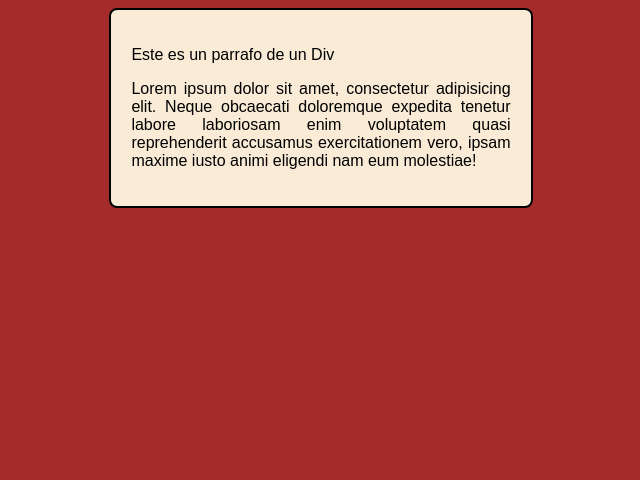
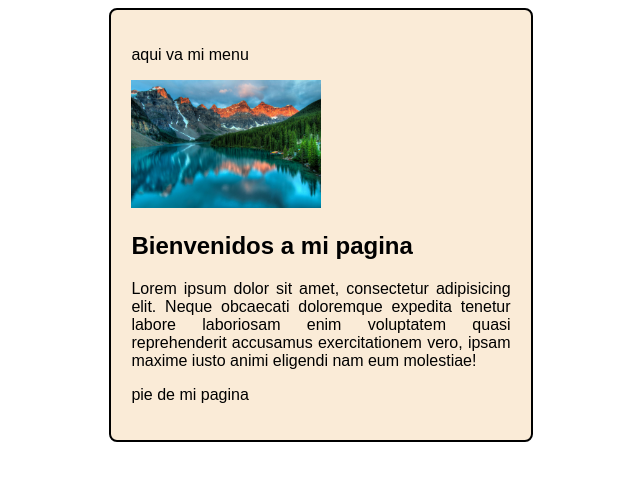
Before and after one commit to JPabloExe/Repositorio-CSS, a plain HTML site: page index.html in a window 1280 px wide. Shown: the whole page, without its empty margins (319-959 px from the left). Drawn offline with Linux system fonts and the light colour scheme.

Commit message:
Actualizacion 3/ 6-03-2026

```diff
--- a/css/styles.css
+++ b/css/styles.css
@@ -1,6 +1,5 @@
 body {
     height: 90vh;
-    background-color: brown;
     font-family: sans-serif;
 }
 
@@ -17,3 +16,12 @@ body button, a, i {
     margin: auto;
     text-align: justify;
 }
+
+.container head{
+    background-color: rgb(5, 5, 5);
+    width: 50%;
+}
+
+.container .main img {
+    width: 50%;
+}
--- a/index.html
+++ b/index.html
@@ -9,12 +9,31 @@
 <body>
 
     <div class="container">
-        <p>Este es un parrafo de un Div</p>
-        <p>Lorem ipsum dolor sit amet, consectetur adipisicing elit.
-        Neque obcaecati doloremque expedita tenetur labore laboriosam
-        enim voluptatem quasi reprehenderit accusamus exercitationem vero,
-        ipsam maxime iusto animi eligendi nam eum molestiae!
-        </p>
+        <head>
+            <p>aqui va mi menu</p>
+        </head>
+
+        <div class="main">
+
+            <div class="imagen">
+                <img src="image/imagen-prueba.jpg" alt="Imagen no disponible">
+            </div>
+
+            <div class="paragraph">
+                <h2>Bienvenidos a mi pagina</h2>
+
+                <p>Lorem ipsum dolor sit amet, consectetur adipisicing elit.
+                Neque obcaecati doloremque expedita tenetur labore laboriosam
+                enim voluptatem quasi reprehenderit accusamus exercitationem vero,
+                ipsam maxime iusto animi eligendi nam eum molestiae!
+                </p>
+            </div>
+
+            <footer class="social">
+                <p>pie de mi pagina</p>
+
+            </footer>
+        </div>
     </div>
 
 </body>
```
Also changed, not shown: image/imagen-prueba.jpg (added).
